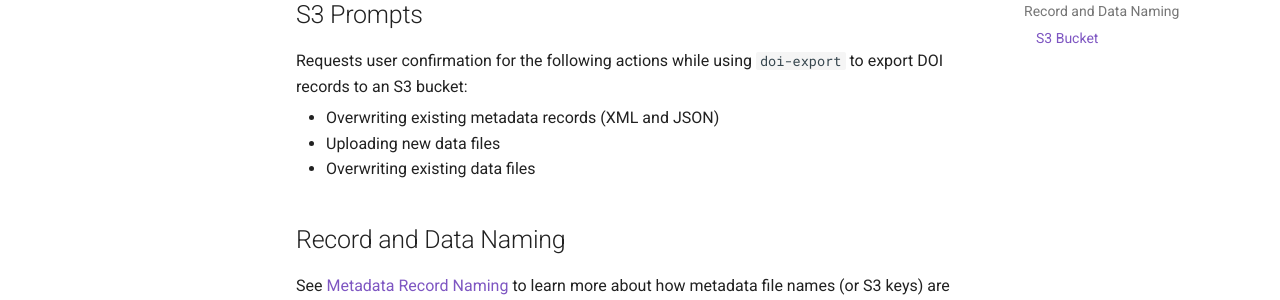
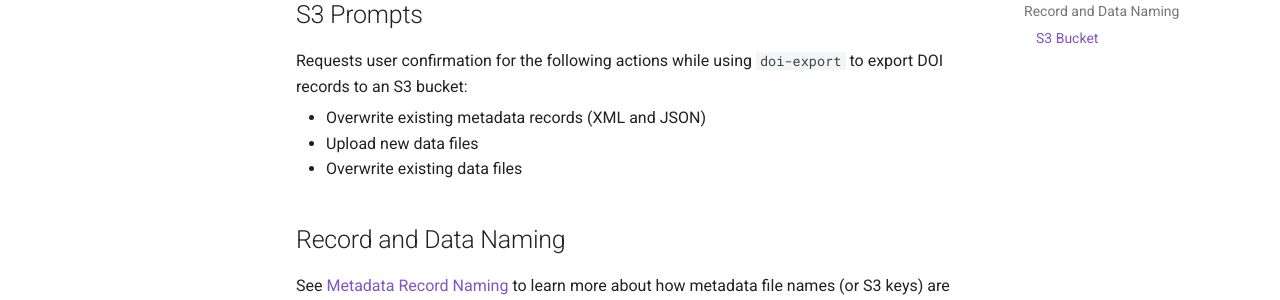
Before and after one commit to EnviDat/datacite-websnap, an MkDocs documentation site: the page built from docs/commands/doi-export.md, in a window 1280 px wide and 900 px high, scrolled down 1060 px. Shown: the part 280-580 px from the top of the window. Built offline with MkDocs 1.6.1 and Material for MkDocs 9.7.7, drawn with Linux system fonts in a browser that asks for light colours.

```diff
--- a/docs/commands/doi-export.md
+++ b/docs/commands/doi-export.md
@@ -42,9 +42,9 @@ Validates the DOI against ETH Zurich metadata standards before exporting:
 
 Requests user confirmation for the following actions while using `doi-export` to export DOI records to an S3 bucket:
 
-- Overwriting existing metadata records (XML and JSON)
-- Uploading new data files
-- Overwriting existing data files
+- Overwrite existing metadata records (XML and JSON)
+- Upload new data files
+- Overwrite existing data files
 
 ## Record and Data Naming
 
```
Also changed, not shown: README.md (+1 -1 lines), docs/commands/common-options.md (+1 -1 lines), docs/reference/filters.md (+3 -3 lines), docs/reference/logs.md (+1 -1 lines), docs/reference/record-naming.md (+3 -3 lines).
